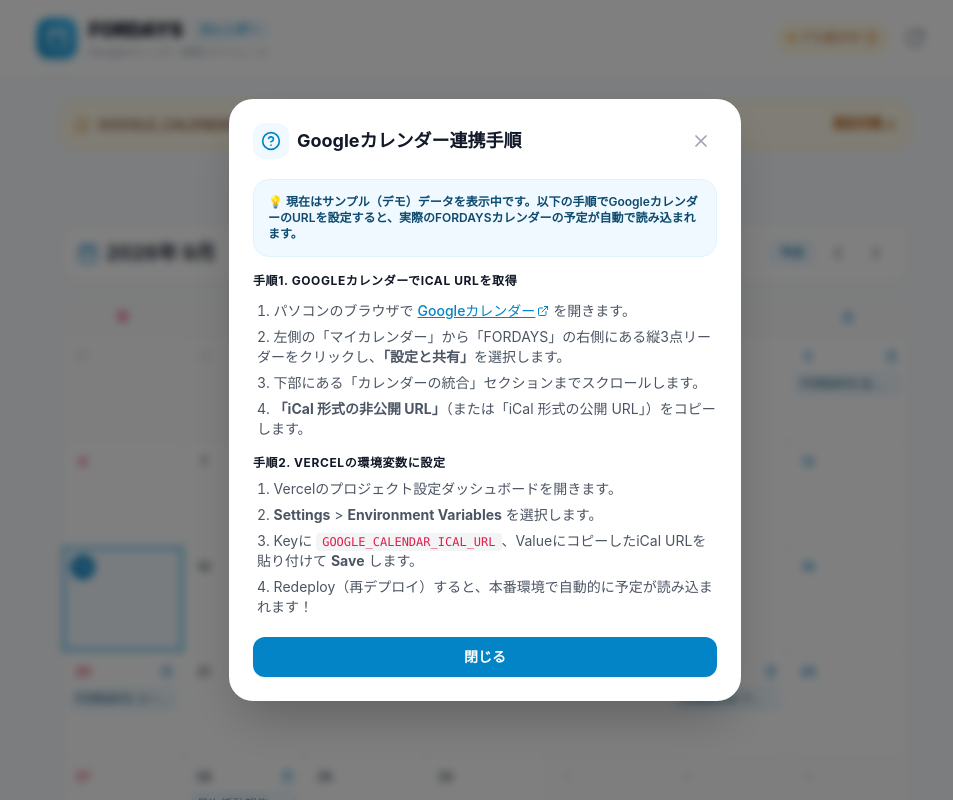
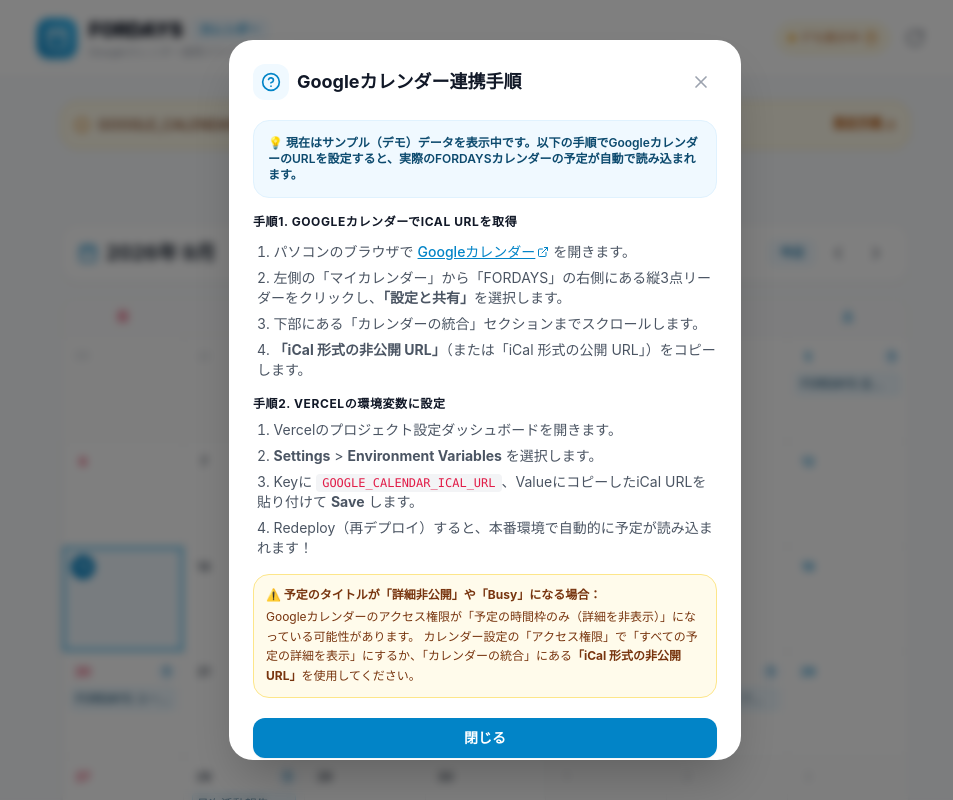
Before and after one commit to csdkotsuka/FORDAYS, a Next.js app: page / in a window 1280 px wide. Both pictures are taken after a click on the button "デモ表示中". Shown: the top 800 px of the page, without its empty margins (155-1108 px from the left). Built offline with nearby package versions, Linux system fonts and the light colour scheme.

Commit message:
fix: handle Busy title gracefully and add permission explanation in modal

```diff
--- a/app/api/events/route.ts
+++ b/app/api/events/route.ts
@@ -126,9 +126,14 @@
            endDate.getHours() === 0 && endDate.getMinutes() === 0 &&
            (endDate.getTime() - startDate.getTime()) >= 86400000);
 
+        let eventTitle = item.summary || '(タイトルなし)';
+        if (eventTitle === 'Busy') {
+          eventTitle = 'FORDAYS 予定 (詳細非公開)';
+        }
+
         events.push({
           id: item.uid || key,
-          title: item.summary || '(タイトルなし)',
+          title: eventTitle,
           description: item.description || '',
           location: item.location || '',
           start: startDate.toISOString(),
--- a/components/ConfigHelpModal.tsx
+++ b/components/ConfigHelpModal.tsx
@@ -95,6 +95,14 @@
               <li>Redeploy（再デプロイ）すると、本番環境で自動的に予定が読み込まれます！</li>
             </ol>
           </div>
+
+          <div className="p-3 bg-amber-50 rounded-2xl border border-amber-200 text-xs text-amber-900 space-y-1">
+            <p className="font-bold">⚠️ 予定のタイトルが「詳細非公開」や「Busy」になる場合：</p>
+            <p className="leading-relaxed">
+              Googleカレンダーのアクセス権限が「予定の時間枠のみ（詳細を非表示）」になっている可能性があります。
+              カレンダー設定の「アクセス権限」で「すべての予定の詳細を表示」にするか、「カレンダーの統合」にある<strong>「iCal 形式の非公開 URL」</strong>を使用してください。
+            </p>
+          </div>
         </div>
 
         <button
```
